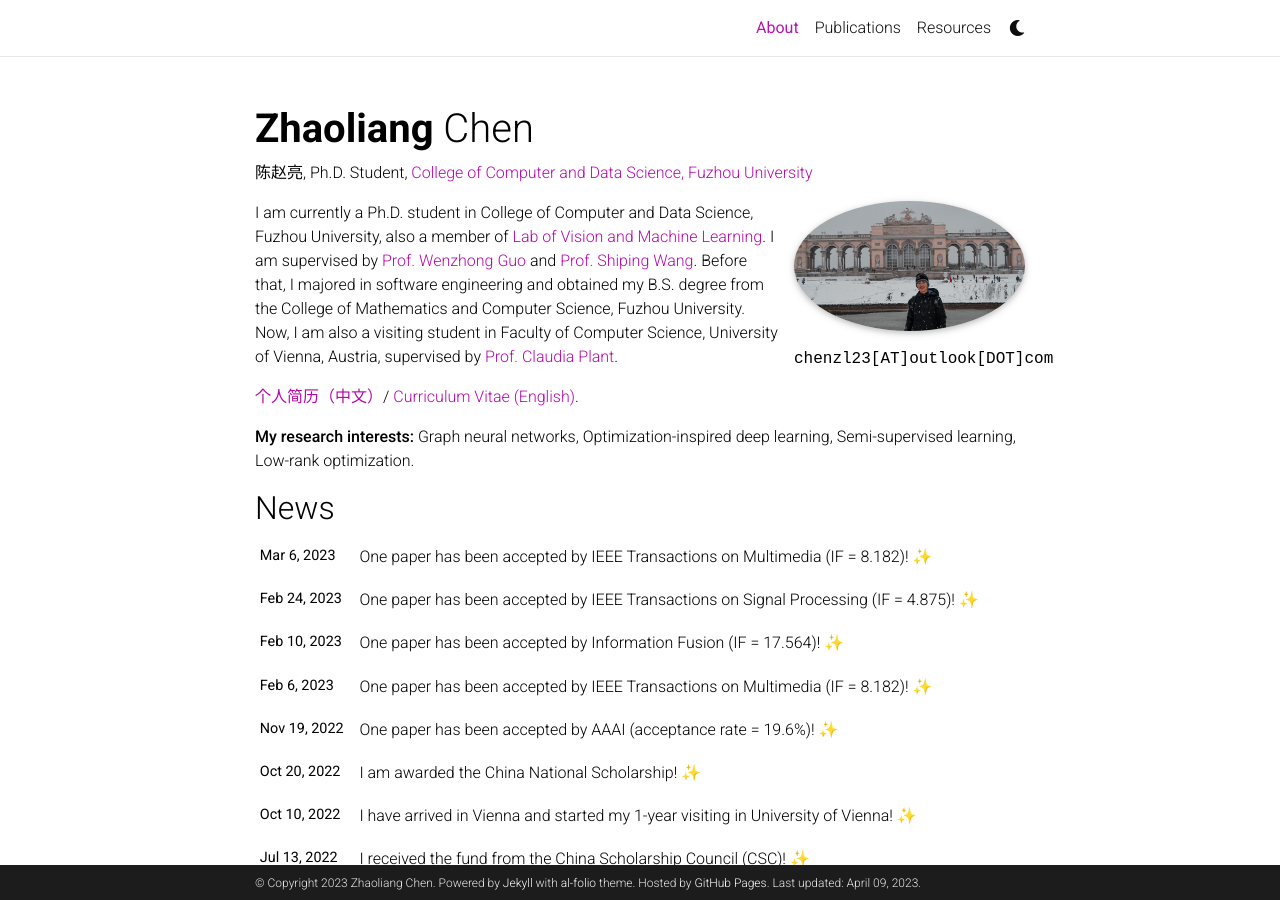
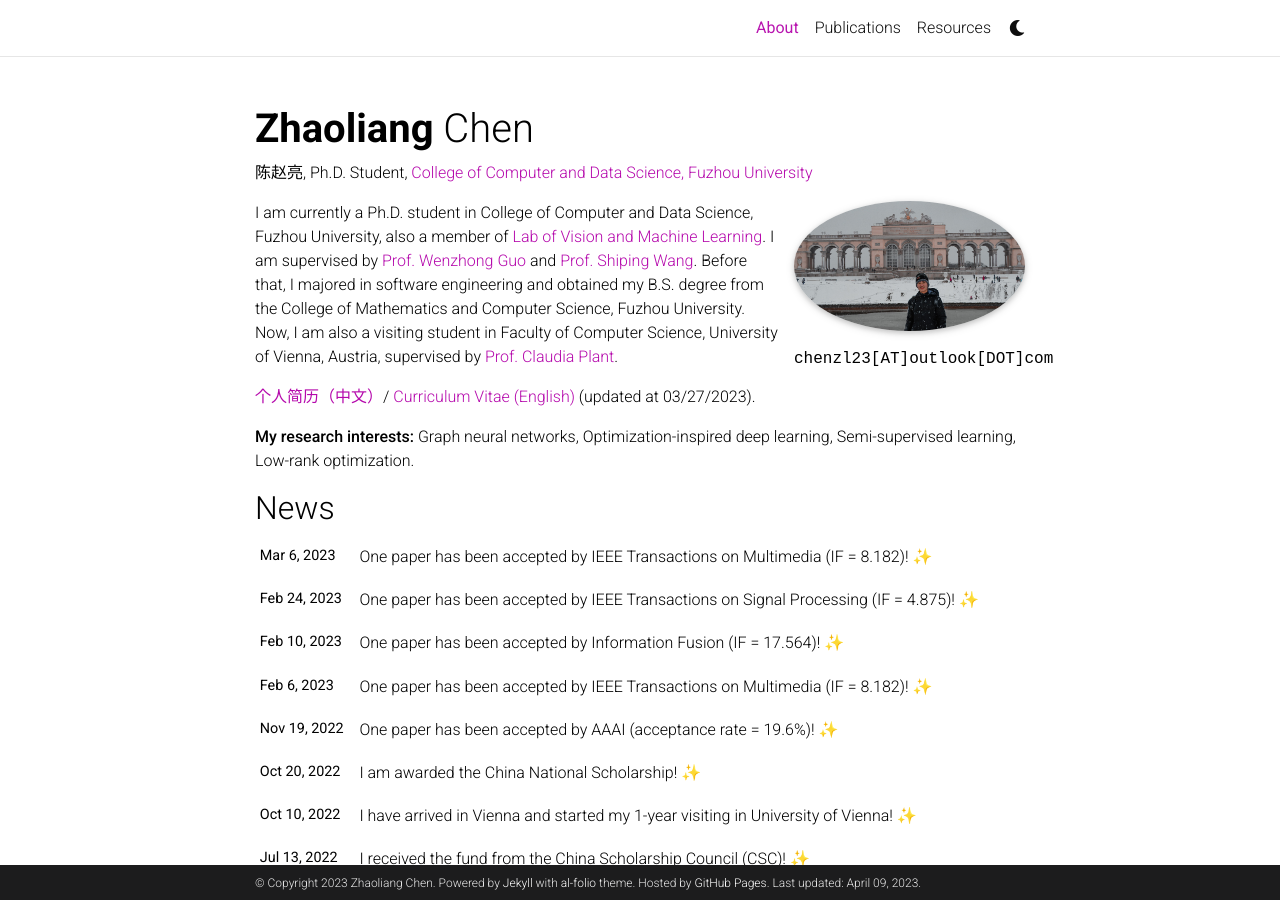
Before and after one commit to huangsuj/huangsuj.github.io, a Jekyll site: the page built from _pages/about.md, in a window 1280 px wide and 900 px high. Built offline with Jekyll 4.4.1, drawn with Linux system fonts in a browser that asks for light colours; full-size pictures stand in for the smaller copies a plugin makes; emoji names are drawn with the system emoji font; comment, search, counter and statistics services are not loaded; a style sheet for code colours, icons or effects is not loaded.

Commit message:
Update about.md

```diff
--- a/_pages/about.md
+++ b/_pages/about.md
@@ -18,6 +18,6 @@ social: true  # includes social icons at the bottom of the page
 
 I am currently a Ph.D. student in College of Computer and Data Science, Fuzhou University, also a member of [Lab of Vision and Machine Learning](https://labofvisionlearning.github.io/). I am supervised by [Prof. Wenzhong Guo](https://ccds.fzu.edu.cn/info/1202/4993.htm) and [Prof. Shiping Wang](https://ccds.fzu.edu.cn/info/1202/8958.htm). Before that, I majored in software engineering and obtained my B.S. degree from the College of Mathematics and Computer Science, Fuzhou University. Now, I am also a visiting student in Faculty of Computer Science, University of Vienna, Austria, supervised by [Prof. Claudia Plant](https://dm.cs.univie.ac.at/team/person/59835/).
 
-[个人简历（中文）](https://chenzl23.github.io/assets/pdf/Curriculum_Vitae_CN.pdf)/ [Curriculum Vitae (English)](https://chenzl23.github.io/assets/pdf/Curriculum_Vitae.pdf).
+[个人简历（中文）](https://chenzl23.github.io/assets/pdf/Curriculum_Vitae_CN.pdf)/ [Curriculum Vitae (English)](https://chenzl23.github.io/assets/pdf/Curriculum_Vitae.pdf) (updated at 03/27/2023).
 
 **My research interests:** Graph neural networks, Optimization-inspired deep learning, Semi-supervised learning, Low-rank optimization.
```
